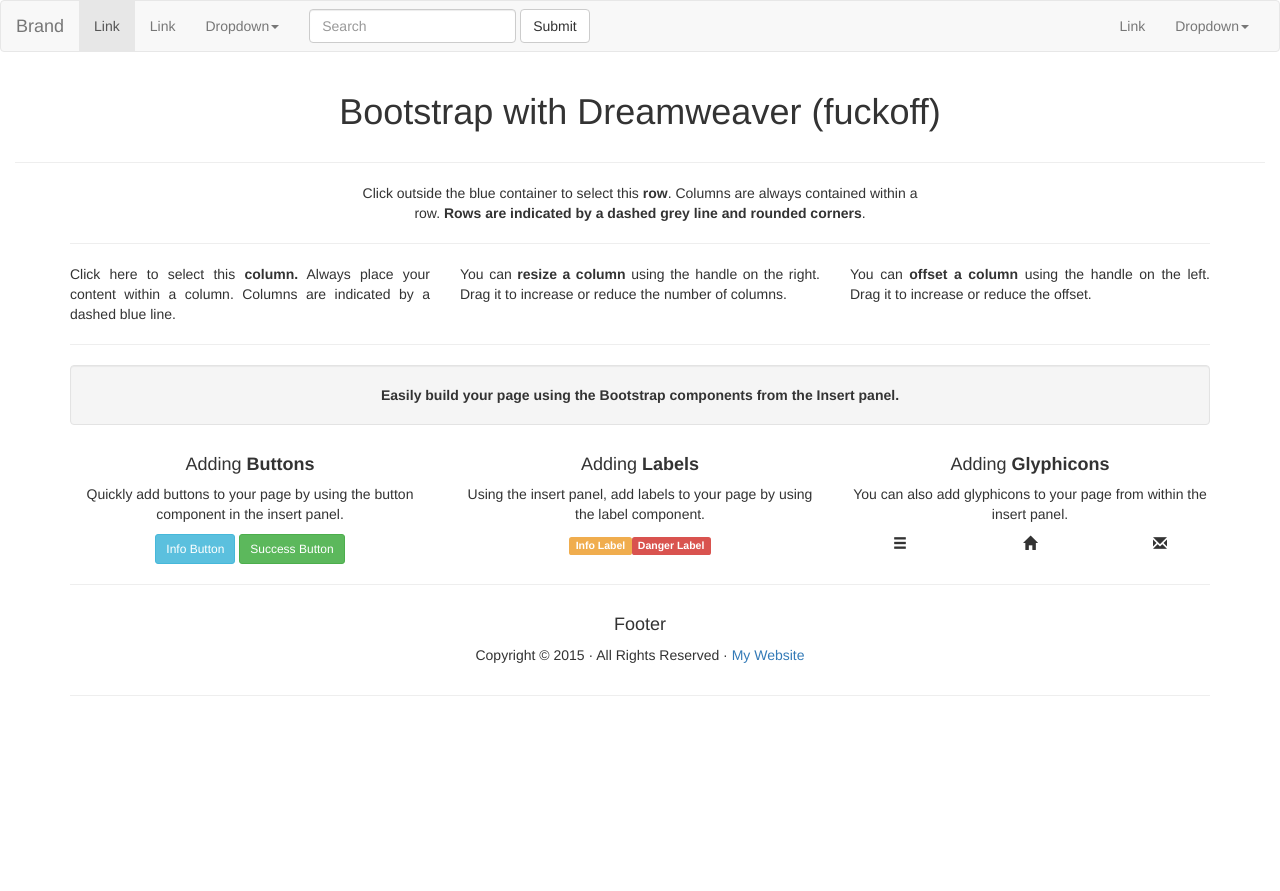
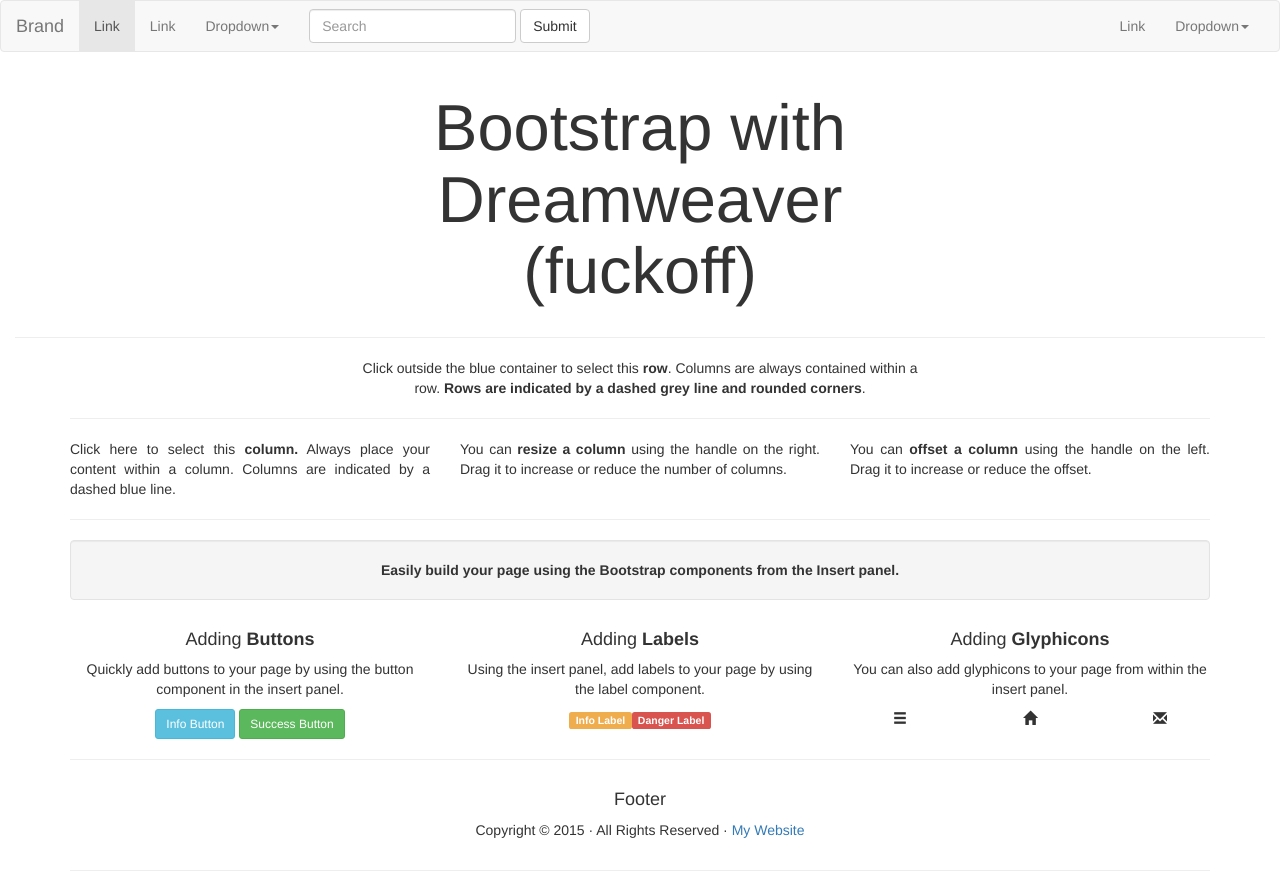
Before and after one commit to igniter89/Novy-github-test, a plain HTML site: page index.html in a window 1280 px wide. Before the commit the page ends 800 px from the top, so only its background shows below. Drawn offline with nearby package versions, Linux system fonts and the light colour scheme.

Commit message:
Tvorba brenche
test

```diff
--- a/index.html
+++ b/index.html
@@ -120,9 +120,10 @@
   <hr>
 </div>
 <!-- jQuery (necessary for Bootstrap's JavaScript plugins) -->
-<script src="js/jquery-1.11.3.min.js"></script>
 
+<script src="https://ajax.googleapis.com/ajax/libs/jquery/3.1.1/jquery.min.js"></script>
 <!-- Include all compiled plugins (below), or include individual files as needed -->
 <script src="js/bootstrap.js"></script>
+<script src="js/lesson.js"></script>
 </body>
 </html>
--- /dev/null
+++ b/js/lesson.js
@@ -0,0 +1,5 @@
+$(document).ready(function(){
+
+	$('h1').css('font-size','65px');
+
+});
```
